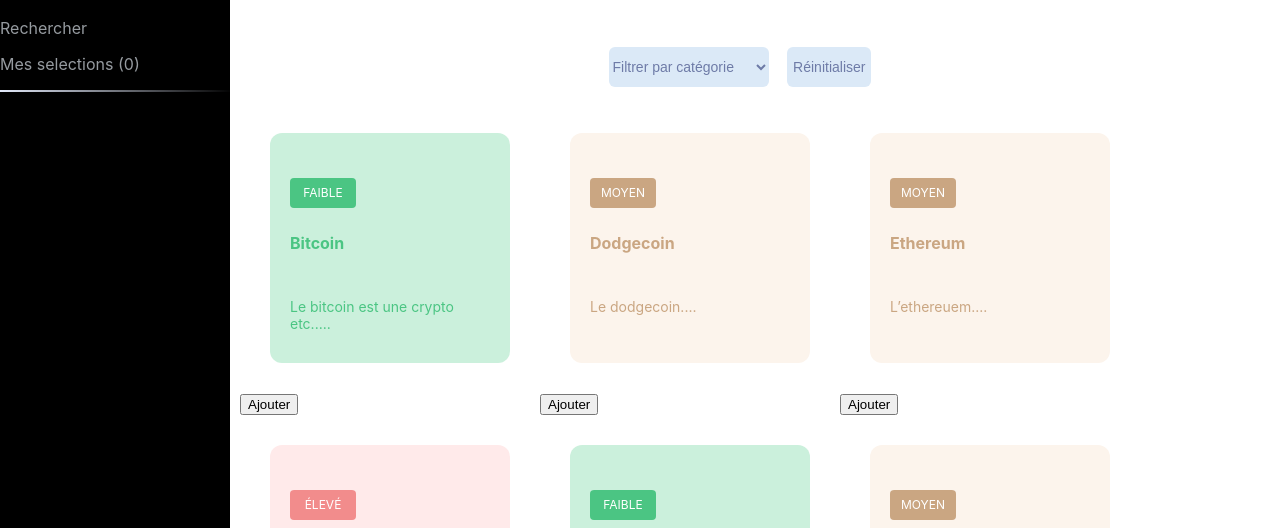
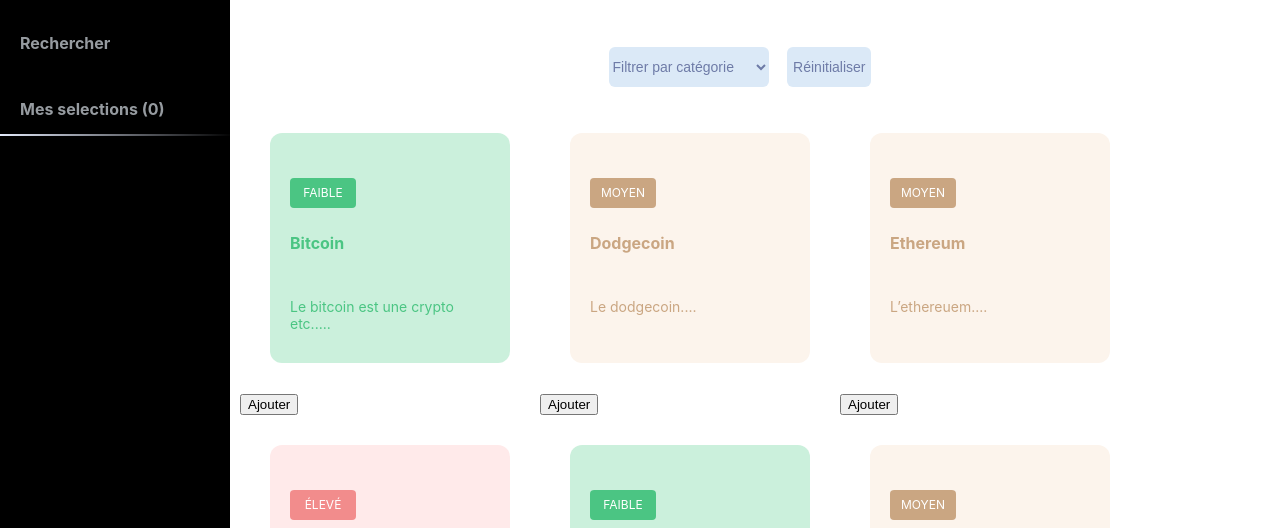
Before and after one commit to emmavalor/test-uniseed, a React app: page / in a window 1280 px wide. Shown: the part 272-800 px from the top of the page. Built offline with nearby package versions, Linux system fonts and the light colour scheme.

Commit message:
Update Navbar.css Style

```diff
--- a/src/components/styles/Navbar.css
+++ b/src/components/styles/Navbar.css
@@ -11,7 +11,16 @@
 }
 
 .tst-nav-item{
+	padding-left: 20px;
 	color: #969BA0;
+	height: 50px;
+	line-height: 50px;
+	font-weight: bold;
+}
+
+.tst-nav-item:hover{
+	background-color: #FFFFFF;
+	color: #D3B23B;
 }
 
 .tst-nav-gardient{
```
